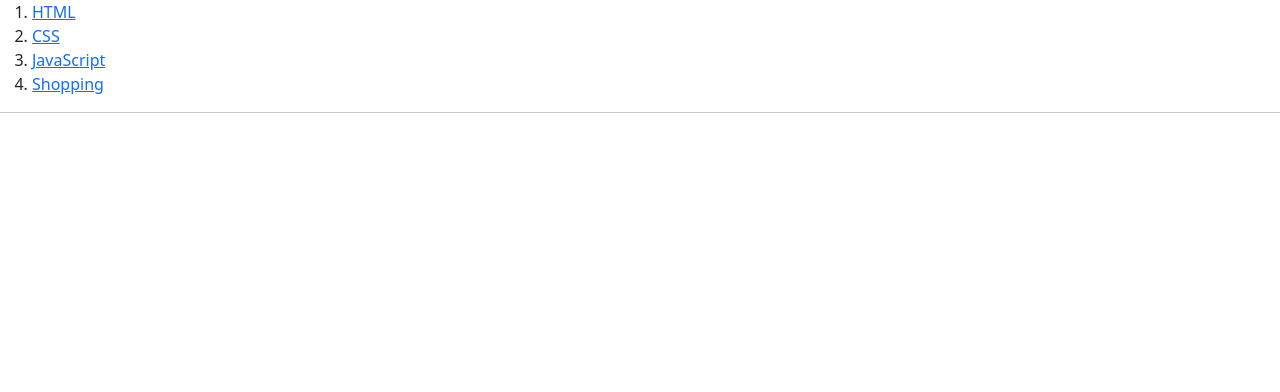
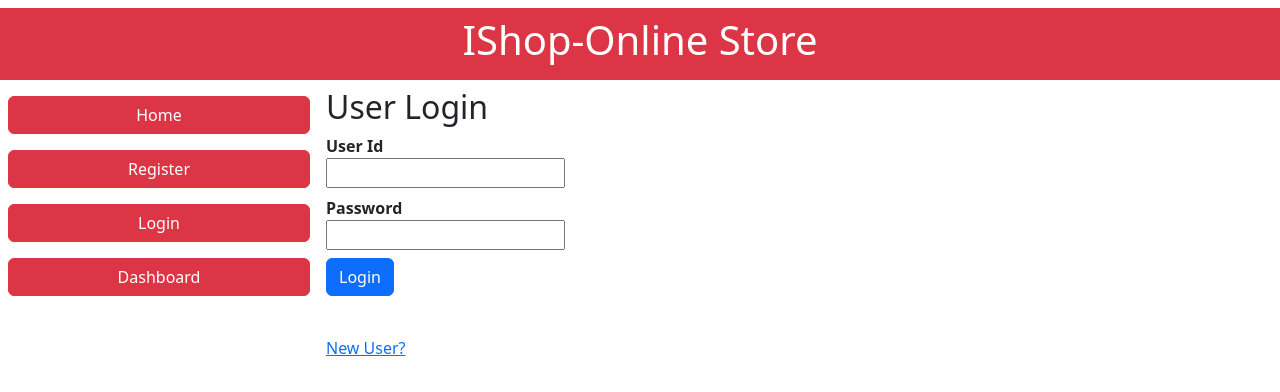
Before and after one commit to Nikkkkillll/learning_react, a React (Create React App) app: page /login in a window 1280 px wide. Shown: the top 392 px of the page. Built offline with nearby package versions, Linux system fonts and the light colour scheme; no server answers.

Commit message:
created a project based on all the cincept of react

```diff
--- /dev/null
+++ b/src/IShop/IShopDashboard.js
@@ -0,0 +1,37 @@
+import { useCookies } from "react-cookie";
+import { useState, useEffect } from "react";
+import { useNavigate } from "react-router-dom";
+
+export default function IShopDashboard() {
+  const [cookies, setCookie, removeCookie] = useCookies(["userid"]);
+  const [userid, setUserId] = useState();
+  let navigate=useNavigate();
+  useEffect(() => {
+
+    if(cookies["userid"]==undefined){
+        navigate("/login")
+    }else{
+        setUserId(cookies["userid"]);
+    }
+  }, [cookies]);
+
+  function handleSignOut(){
+    removeCookie("userid");
+    navigate("/login")
+  }
+  return (
+    <div>
+      <h2>
+        User Dashboard {userid} -
+        <button
+        onClick={handleSignOut}
+          className="btn btn-link"
+        //   onClick={() => removeCookie("userid", { path: "/login" })}
+
+        >
+          SignOut
+        </button>
+      </h2>
+    </div>
+  );
+}
--- /dev/null
+++ b/src/IShop/IShopHome.js
@@ -0,0 +1,12 @@
+import { Link } from "react-router-dom"
+
+export default function IShopHome(){
+    return(
+        <div>
+            <h2>Shopping Home</h2>
+            <Link to="/register">New Register</Link>
+            <span> | </span>
+            <Link to="/login">Existing User</Link>
+        </div>
+    )
+}
--- /dev/null
+++ b/src/IShop/IShopIndex.js
@@ -0,0 +1,42 @@
+import { BrowserRouter,Routes,Route,Link } from "react-router-dom";
+import IShopHome from "./IShopHome";
+import  IShopRegister from "./IShopRegister";
+import IShopLogin from "./IShopLogin";
+import IShopDashboard from "./IShopDashboard";
+export default function IShopIndex(){
+    return(
+        <div className="comtainer-fluid">
+            <header className="bg-danger text-white text-center p-2 mt-2">
+                <h1>IShop-Online Store</h1>
+            </header>
+            <section className="mt-2 row">
+                <BrowserRouter>
+                <nav className="col-3">
+                    <div>
+                        <Link className="btn btn-danger w-100 m-2 " to="/home">Home</Link>
+                         <Link className="btn btn-danger w-100 m-2  " to="/register">Register</Link>
+                        <Link className="btn btn-danger w-100 m-2  " to="/login">Login</Link>
+                        <Link className="btn btn-danger w-100 m-2  " to="/dashboard">Dashboard</Link>
+                    </div>
+
+                </nav>
+                <main className="col-9">
+                     <Routes>
+                        <Route path="/" element={<IShopHome/>}/>
+                        <Route path="home" element={<IShopHome/>}/>
+                        <Route path="login" element={<IShopLogin/>}/>
+                        <Route path="register" element={<IShopRegister/>}/>
+                        <Route path="dashboard" element={<IShopDashboard/>}/>
+                        <Route path="errorpage" element={<div>
+                            <h2 className="text-danger">Invalid Credentials</h2>
+                            <Link to="/login">Try Again</Link>
+                        </div>}/>
+                     </Routes>
+                </main>
+                </BrowserRouter>
+
+            </section>
+
+        </div>
+    )
+}
--- /dev/null
+++ b/src/IShop/IShopLogin.js
@@ -0,0 +1,66 @@
+import { Link, useNavigate } from "react-router-dom"
+import { useFormik } from "formik"
+import { useState, useEffect } from "react"
+import axios from "axios";
+import { useCookies } from "react-cookie";
+
+export default function IShopLogin() {
+    let navigate = useNavigate();
+    const [users, setUsers] = useState([]);
+    const [cookies, setCookie, removeCookie] = useCookies();
+    const formik = useFormik({
+        initialValues: {
+            UserId: '',
+            Password: ''
+        },
+        onSubmit: values => {
+            for (let user of users) {
+                const id = user.UserId || user.userId;  // handle both cases
+
+                if (
+                    id && id.toLowerCase() === values.UserId.toLowerCase() &&
+                    user.Password === values.Password
+                ) {
+                    setCookie("userid", id, { path: "/" });  // ✅ use id, not user.UserId
+                    navigate("/dashboard");
+                    return;
+                }
+            }
+            navigate("/errorpage");
+        }
+
+    })
+    useEffect(() => {
+        axios.get("http://127.0.0.1:4000/getusers")
+            .then(res => {
+                setUsers(res.data);
+            })
+    }, []);
+    return (
+        <div>
+            <h2>User Login</h2>
+            <form onSubmit={formik.handleSubmit}>
+                <dl>
+                    <dt>User Id</dt>
+                    <dd><input
+                        name="UserId"
+                        value={formik.values.UserId}
+                        onChange={formik.handleChange}
+                        type="text"
+                    />
+                    </dd>
+                    <dt>Password</dt>
+                    <dd><input
+                        name="Password"
+                        value={formik.values.Password}
+                        onChange={formik.handleChange}
+                        type="password"
+                    /></dd>
+                    <button className="btn btn-primary">Login</button>
+                </dl>
+                <br />
+                <Link to="/register">New User?</Link>
+            </form>
+        </div>
+    )
+}
--- /dev/null
+++ b/src/IShop/IShopRegister.js
@@ -0,0 +1,71 @@
+// import {useNavigate} from "react-router-dom"
+// import { useFormik } from "formik";
+// import axios from "axios";
+// export default function IShopRegister(){
+//     // let navigate=useNavigate();
+//     // function HandleButtonClick(){
+//     //     navigate("/login");
+//     // }
+
+//     return(
+//         <div>
+//             <h2>Register New User</h2>
+//             {/* <button onClick={HandleButtonClick}>Go to Login</button> */}
+//         </div>
+//     )
+// }
+import { useState, useEffect, Link } from "react";
+import { useFormik } from "formik";
+import axios from "axios";
+import { useNavigate } from "react-router-dom"
+
+export default function IShopRegister() {
+    let navigate = useNavigate();
+    const [users, setUsers] = useState([]);
+    const [userError, setUserError] = useState('');
+    const formik = useFormik({
+        initialValues: {
+            userId: '',
+            UserName: '',
+            Password: '',
+            Age: 0,
+            Mobile: '',
+            Subscribed: false,
+        },
+        onSubmit: values => {
+            axios.post("http://127.0.0.1:4000/registeruser", values);
+            alert("Registered Successfully");
+            navigate("/login");
+
+
+        }
+
+    })
+    return (
+        <div className="container-fluid">
+            <h2>User Details</h2>
+            <form onSubmit={formik.handleSubmit}>
+                <dl>
+                    <dt>User Id</dt>
+                    <dd><input type="text" value={formik.values.userId} onChange={formik.handleChange} name="userId" /></dd>
+
+                    <dt>User Name</dt>
+                    <dd><input type="text" value={formik.values.UserName} onChange={formik.handleChange} name="UserName" /></dd>
+                    <dt>Password</dt>
+                    <dd><input type="password" value={formik.values.Password} onChange={formik.handleChange} name="Password" /></dd>
+                    <dt>Age</dt>
+                    <dd><input type="number" value={formik.values.Age} onChange={formik.handleChange} name="Age" /></dd>
+                    <dt>Mobile</dt>
+                    <dd><input type="text" value={formik.values.Mobile} onChange={formik.handleChange} name="Mobile" /></dd>
+                    <dt>Subscribed</dt>
+                    <dd className="form-switch"><input className="form-check-input" type="checkbox" checked={formik.values.Subscribed} onChange={formik.handleChange} name="Subscribed" /></dd>
+
+                </dl>
+                <button className="btn btn-primary">Register</button>
+                <br />
+                <Link to="/login">Already have account?</Link>
+
+            </form>
+        </div>
+    );
+}
--- a/src/index.js
+++ b/src/index.js
@@ -39,6 +39,8 @@ import AxiosDemo from './Axios/AxioxDemo';
 import ShoppingIndex from './Routing/ShoppingIndex';
 import SPAcomponent from './Routing/SPAcomponent';
 
+import IShopIndex from './IShop/IShopIndex';
+
 const root = ReactDOM.createRoot(document.getElementById('root'));
 root.render(
   <React.StrictMode>
@@ -48,7 +50,10 @@ root.render(
      */}
     {/* <JqueryAjaxPost/> */}
     {/* <ShoppingIndex/> */}
-    <SPAcomponent/>
+    <CookiesProvider>
+      <IShopIndex/>
+    </CookiesProvider>
+
   </React.StrictMode>
 );
 
```
